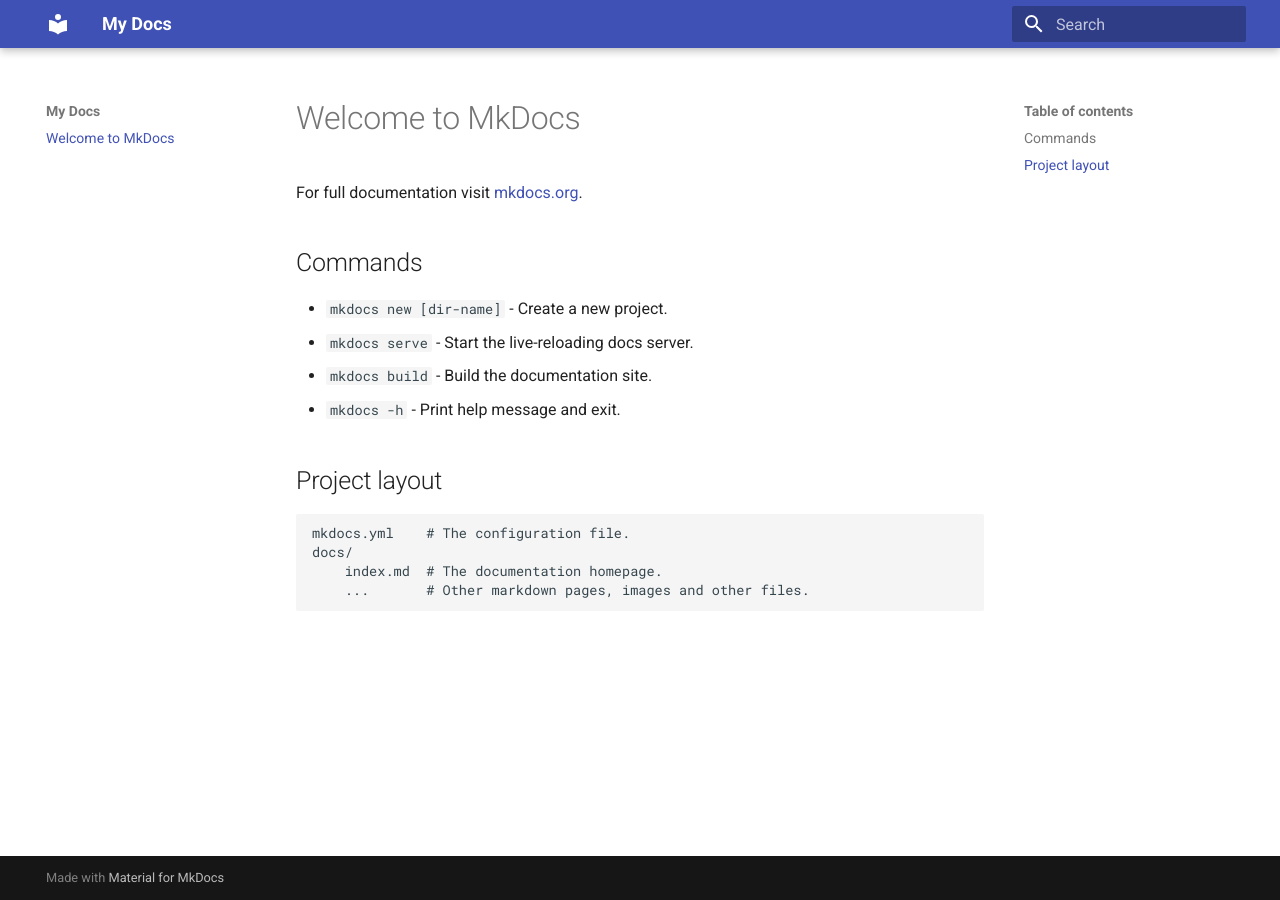
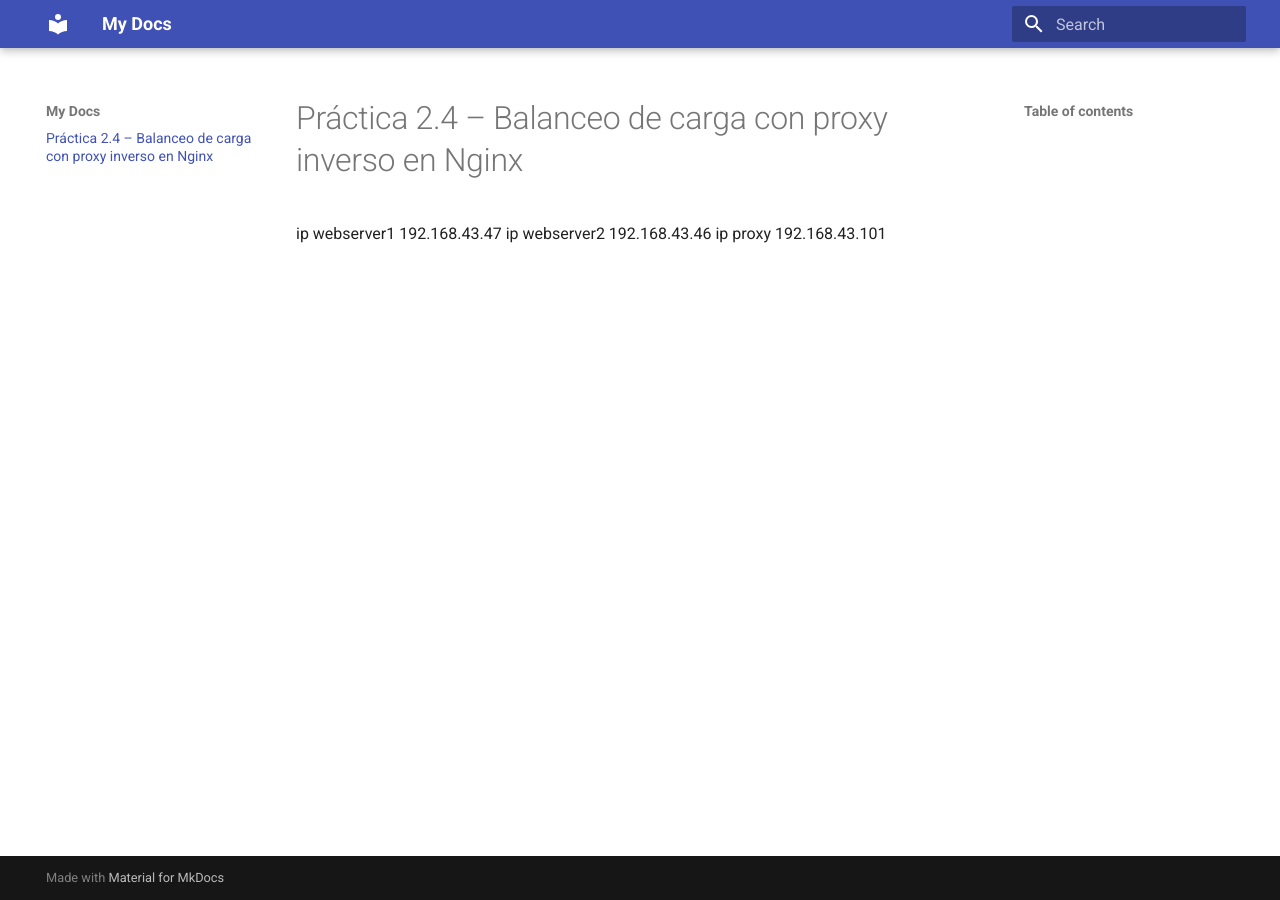
Before and after one commit to valfrio/Practica-2_4, an MkDocs documentation site: the page built from docs/index.md, in a window 1280 px wide. Built offline with MkDocs 1.6.1 and Material for MkDocs 9.7.7, drawn with Linux system fonts in a browser that asks for light colours.

Commit message:
hasta webserver2

```diff
--- a/docs/index.md
+++ b/docs/index.md
@@ -1,17 +1,7 @@
-# Welcome to MkDocs
+#  Práctica 2.4 – Balanceo de carga con proxy inverso en Nginx
 
-For full documentation visit [mkdocs.org](https://www.mkdocs.org).
+##
 
-## Commands
-
-* `mkdocs new [dir-name]` - Create a new project.
-* `mkdocs serve` - Start the live-reloading docs server.
-* `mkdocs build` - Build the documentation site.
-* `mkdocs -h` - Print help message and exit.
-
-## Project layout
-
-    mkdocs.yml    # The configuration file.
-    docs/
-        index.md  # The documentation homepage.
-        ...       # Other markdown pages, images and other files.
+ip webserver1 192.168.43.47
+ip webserver2 192.168.43.46
+ip proxy 192.168.43.101
```
Also changed, not shown: docs/assets/images/1.png (added), docs/assets/images/10.png (added), docs/assets/images/11.png (added), docs/assets/images/12.png (added), docs/assets/images/14.png (added), docs/assets/images/2.png (added), docs/assets/images/3.png (added), docs/assets/images/4.png (added), docs/assets/images/5.png (added), docs/assets/images/6.png (added), docs/assets/images/7.png (added), docs/assets/images/8.png (added), docs/assets/images/9.png (added), 1 other file.
